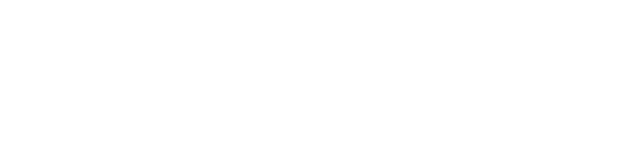
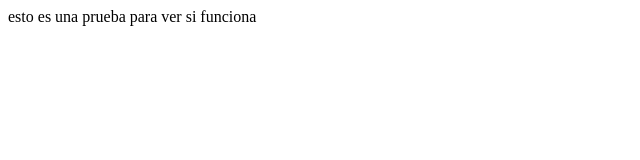
Before and after one commit to moises0928m-cyber/Dragon, a plain HTML site: page index.html in a window 1280 px wide. Shown: the whole page, without its empty margins (0-640 px from the left). Drawn offline with Linux system fonts and the light colour scheme.

Commit message:
funciona

```diff
--- a/index.html
+++ b/index.html
@@ -7,6 +7,7 @@
     <title>Document</title>
 </head>
 <body>
-
+    <div>esto es una prueba para ver si funciona
+    </div>
 </body>
 </html>
```
